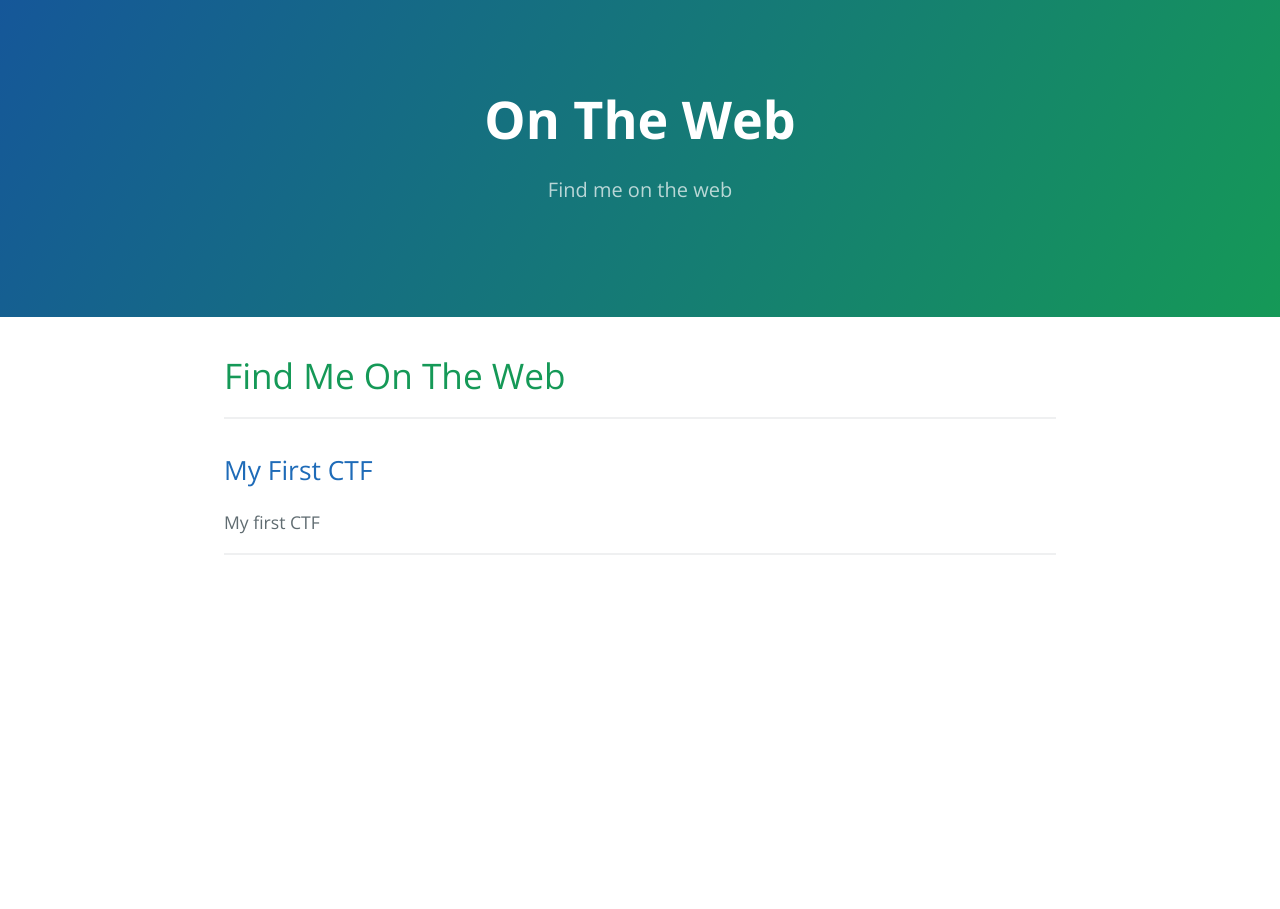
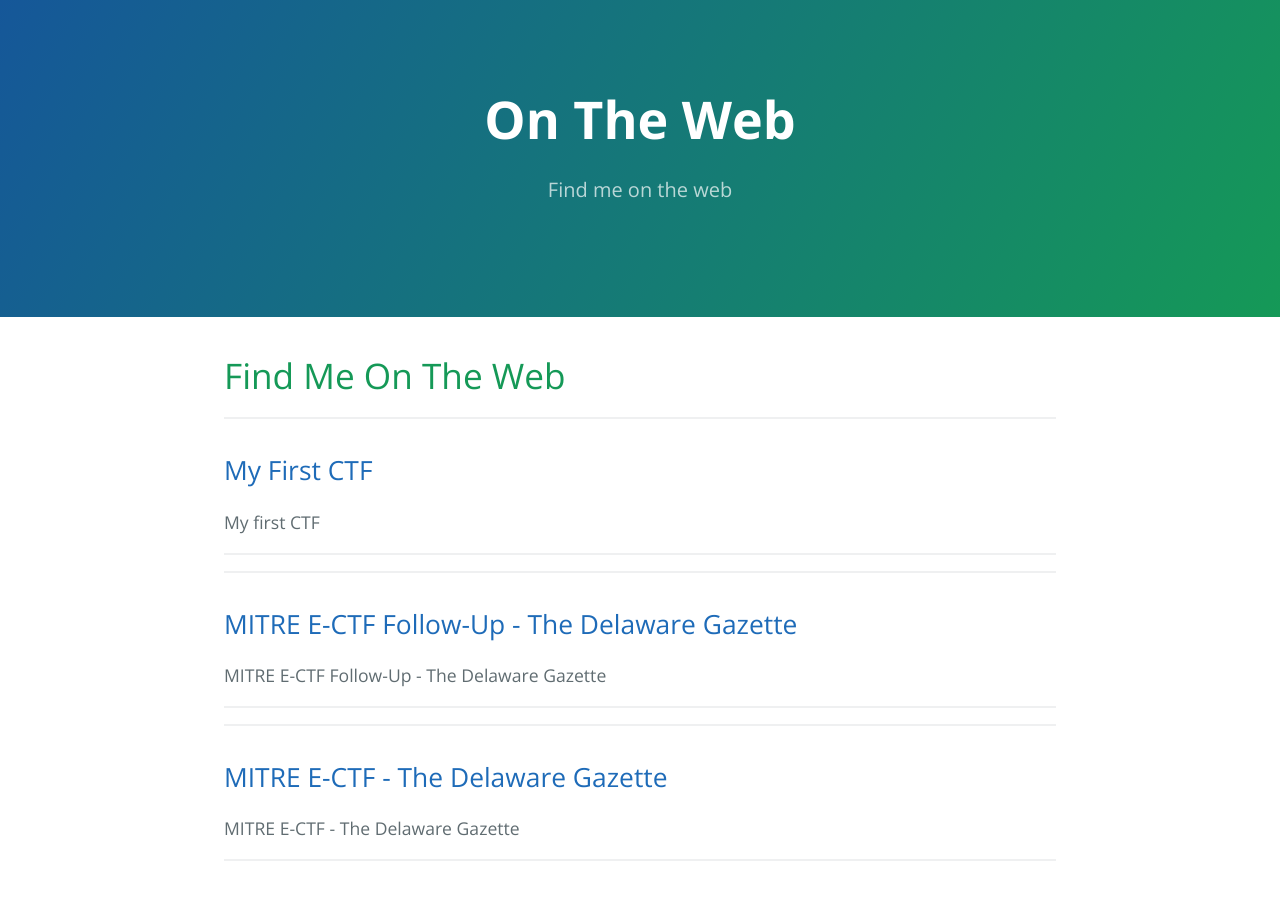
Before and after one commit to AdnanSlef/AdnanSlef.github.io, a Jekyll site: the page built from ontheweb.md, in a window 1280 px wide. Built offline with Jekyll 4.4.1, drawn with Linux system fonts in a browser that asks for light colours.

Commit message:
update linkedin and some ontheweb posts

```diff
--- /dev/null
+++ b/_posts/2020-02-16-ectf.md
@@ -0,0 +1,13 @@
+---
+layout: default
+title: MITRE E-CTF - The Delaware Gazette
+description: MITRE E-CTF - The Delaware Gazette
+categories: [ontheweb]
+tags: [untagged]
+---
+
+# MITRE E-CTF - The Delaware Gazette
+
+[link](https://www.delgazette.com/news/81507/dacc-students-face-challenge)
+
+Maybe embed here, like on LinkedIn
--- /dev/null
+++ b/_posts/2020-05-13-ectf2.md
@@ -0,0 +1,13 @@
+---
+layout: default
+title: MITRE E-CTF Follow-Up - The Delaware Gazette
+description: MITRE E-CTF Follow-Up - The Delaware Gazette
+categories: [ontheweb]
+tags: [untagged]
+---
+
+# MITRE E-CTF Follow-Up - The Delaware Gazette
+
+[link](https://www.delgazette.com/news/83787/dacc-team-places-10th-in-college-contest)
+
+Maybe embed here, like on LinkedIn
```
Also changed, not shown: _posts/2020-05-29-firstctf.md (+1 -1 lines), linkedin.md (+4 -0 lines).
